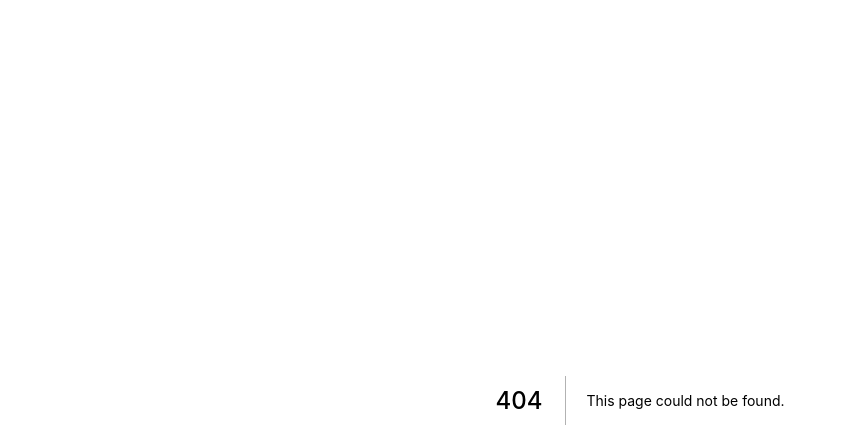
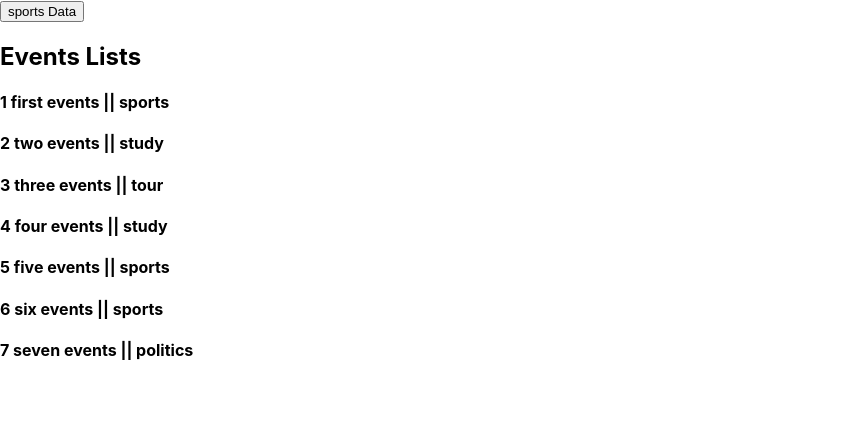
Before and after one commit to Shahjalalrafi/next-js-all-you-need-to-know, a Next.js app: page /events in a window 1280 px wide. Before the commit this address had no page. Shown: the top 448 px of the page, without its empty margins (0-847 px from the left). Built offline with nearby package versions, Linux system fonts and the light colour scheme; data requests are answered from the project's data file.

Commit message:
api implement and data fetch

```diff
--- /dev/null
+++ b/Data.js
@@ -0,0 +1,22 @@
+export const comments = [
+    {
+        id: 1,
+        text: "first Comment"
+    },
+    {
+        id: 2,
+        text: "second Comment"
+    },
+    {
+        id: 3,
+        text: "third Comment"
+    },
+    {
+        id: 4,
+        text: "fourth Comment"
+    },
+    {
+        id: 5,
+        text: "fifth Comment"
+    },
+]
--- a/db.json
+++ b/db.json
@@ -1,10 +1,38 @@
 {
-    "dashboard": {
-        "like": 402,
-        "comment" : 45,
-        "followers" : 1200,
-        "following": 32
-    },
+    "dashboard": [
+        {
+            "Name": "Martine of Martine's Table",
+            "City": "Amsterdam",
+            "CuisineStyle": "['French', 'Dutch', 'European']",
+            "Ranking": 1,
+            "Rating": 5,
+            "NumberOfReviews": 136
+        },
+        {
+            "Name": "De Silveren Spiegel",
+            "City": "Amsterdam",
+            "CuisineStyle": "['Dutch', 'European', 'Vegetarian Friendly', 'Gluten Free Options']",
+            "Ranking": 2,
+            "Rating": 4.5,
+            "NumberOfReviews": 812
+        },
+        {
+            "Name": "La Rive",
+            "City": "Amsterdam",
+            "CuisineStyle": "['Mediterranean', 'French', 'International', 'European', 'Vegetarian Friendly', 'Vegan Options']",
+            "Ranking": 3,
+            "Rating": 4.5,
+            "NumberOfReviews": 567
+        },
+        {
+            "Name": "Vinkeles",
+            "City": "Amsterdam",
+            "CuisineStyle": "['French', 'European', 'International', 'Contemporary', 'Vegetarian Friendly', 'Vegan Options', 'Gluten Free Options']",
+            "Ranking": 4,
+            "Rating": 5,
+            "NumberOfReviews": 564
+        }
+    ],
     "news": [
         {
             "id": 1,
@@ -56,5 +84,49 @@
             "price": 340,
             "description": "product 4 description"
         }
+    ],
+    "events": [
+        {
+            "id": 1,
+            "title": "first events",
+            "description" : "first description",
+            "category": "sports"
+        },
+        {
+            "id": 2,
+            "title": "two events",
+            "description" : "two description",
+            "category": "study"
+        },
+        {
+            "id": 3,
+            "title": "three events",
+            "description" : "three description",
+            "category": "tour"
+        },
+        {
+            "id": 4,
+            "title": "four events",
+            "description" : "four description",
+            "category": "study"
+        },
+        {
+            "id": 5,
+            "title": "five events",
+            "description" : "five description",
+            "category": "sports"
+        },
+        {
+            "id": 6,
+            "title": "six events",
+            "description" : "six description",
+            "category": "sports"
+        },
+        {
+            "id": 7,
+            "title": "seven events",
+            "description" : "seven description",
+            "category": "politics"
+        }
     ]
 }
--- /dev/null
+++ b/pages/api/blog/index.js
@@ -0,0 +1,3 @@
+export default function handler(req, res) {
+    res.status(200).json({name: "blog handler"})
+}
--- /dev/null
+++ b/pages/api/blog/recent.js
@@ -0,0 +1,3 @@
+export default function handler(req, res) {
+    res.status(200).json({name: "recent handler"})
+}
--- /dev/null
+++ b/pages/api/comments.js
@@ -0,0 +1,17 @@
+import { comments } from "../../Data";
+
+export default function handler(req, res) {
+    if(req.method === "GET") {
+        res.status(200).json(comments)
+    }
+    if(req.method === "POST") {
+        const comment = req.body.newComment
+        const newcomment = {
+            id: Date.now(),
+            text: comment
+        }
+
+        comments.push(newcomment)
+        res.status(201).json(newcomment)
+    }
+}
--- /dev/null
+++ b/pages/api/dashboard.js
@@ -0,0 +1,3 @@
+export default function handler(req, res) {
+    res.status(200).json({name: "Dashboard handler"})
+}
--- /dev/null
+++ b/pages/api/index.js
@@ -0,0 +1,3 @@
+export default function handler(req, res) {
+    res.status(200).json({name: "root api handler"})
+}
--- /dev/null
+++ b/pages/events.js
@@ -0,0 +1,41 @@
+import { useRouter } from 'next/dist/client/router'
+import React, { useState } from 'react'
+
+export default function events({ eventsList }) {
+    const [events, setEvents] = useState(eventsList)
+    const router = useRouter()
+
+    const fetchSport = async () => {
+        const response = await fetch("http://localhost:4000/events?category=sports")
+        const data = await response.json()
+
+        setEvents(data)
+        router.push('/events?category=sports', undefined, {shallow: true})
+    }
+    return (
+        <div>
+            <button onClick={fetchSport}>sports Data</button>
+            <h2>Events Lists</h2>
+            {
+                events.map(event => (
+                    <h4>{event.id} {event.title} || {event.category} </h4>
+                ))
+            }
+        </div>
+    )
+}
+
+
+export async function getServerSideProps(context) {
+    const {query} = context
+    const {category} = query
+    const queryString = category ? 'category=sports' : ''
+    const response = await fetch(`http://localhost:4000/events?${queryString}`)
+    const data = await response.json()
+
+    return {
+        props: {
+            eventsList: data
+        }
+    }
+}
```
Also changed, not shown: pages/comments.js (added, +43 -0 lines), pages/dashboard.js (+12 -2 lines).
